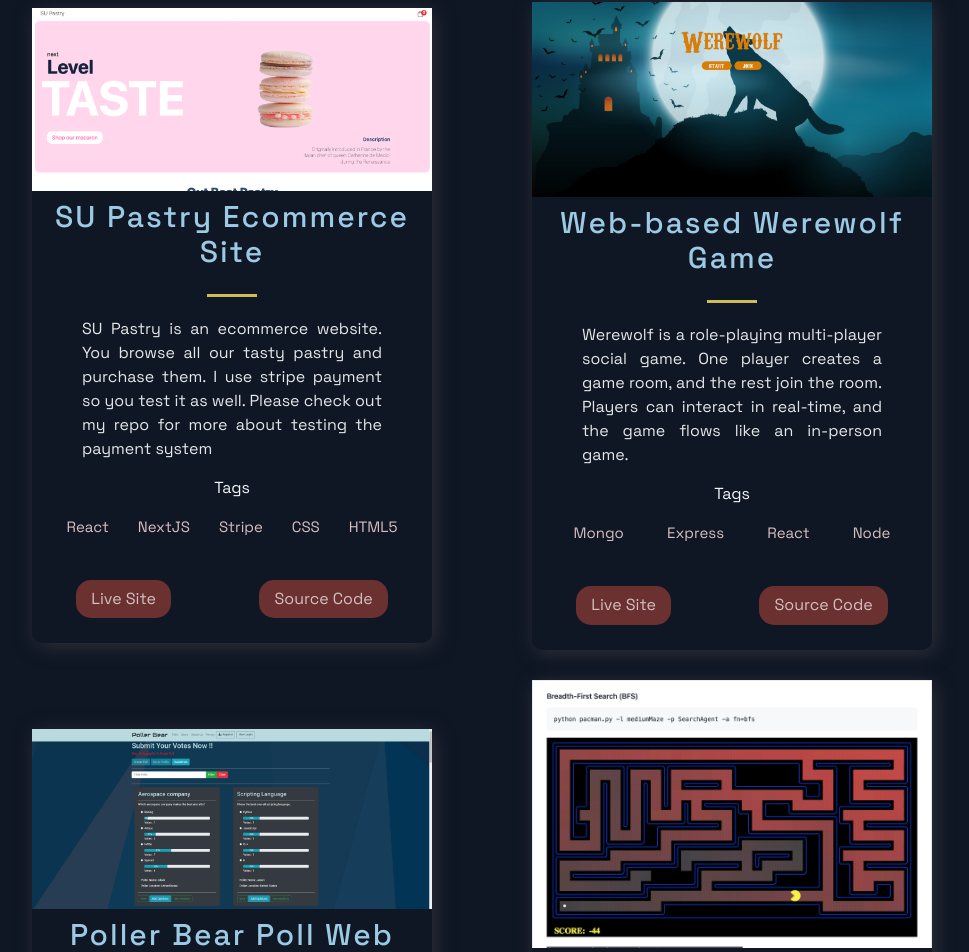
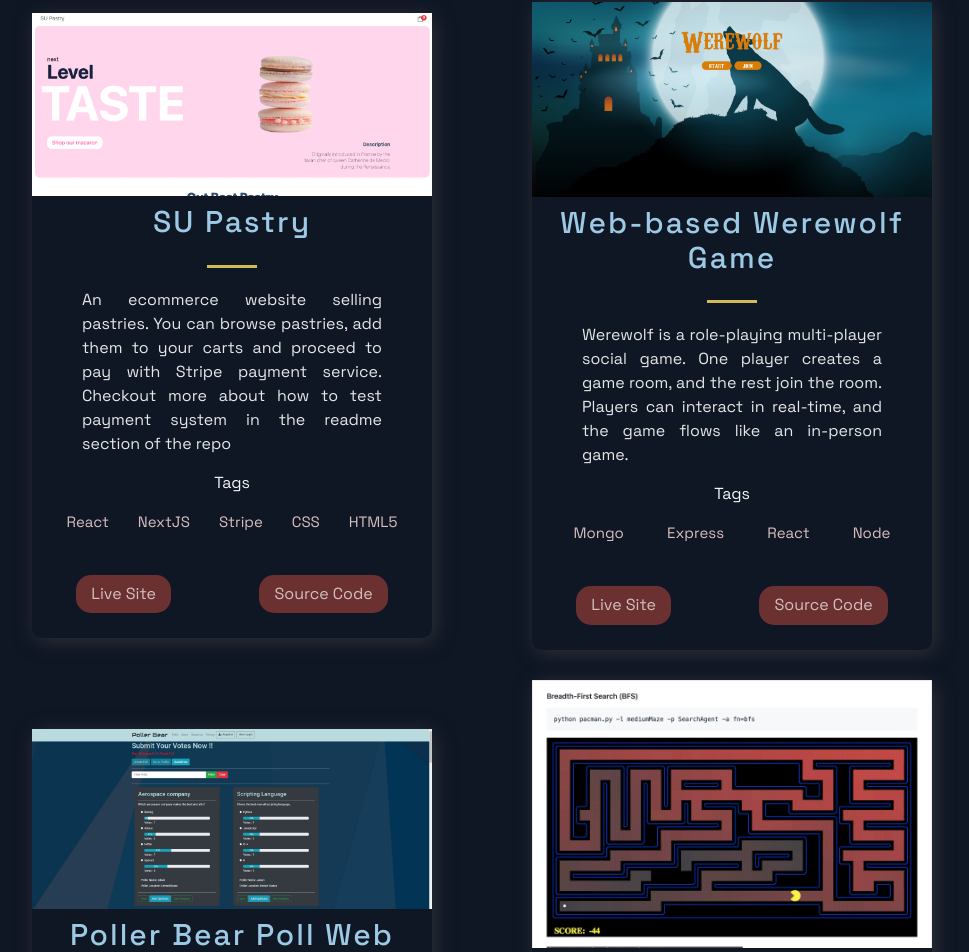
Before and after one commit to FangshengXuJason/Personal-Porforlio, a Next.js app: page / in a window 1280 px wide. Shown: the part 833-1785 px from the top of the page, without its empty margins (158-1127 px from the left). Built offline with nearby package versions, Linux system fonts and the light colour scheme.

Commit message:
constants.js: update SU Pastry project

```diff
--- a/src/constants/constants.js
+++ b/src/constants/constants.js
@@ -1,8 +1,8 @@
 export const projects = [
     {
-    title: 'SU Pastry Ecommerce Site',
+    title: 'SU Pastry',
     description:
-      'SU Pastry is an ecommerce website. You browse all our tasty pastry and purchase them. I use stripe payment so you test it as well. Please check out my repo for more about testing the payment system',
+      'An ecommerce website selling pastries. You can browse pastries, add them to your carts and proceed to pay with Stripe payment service. Checkout more about how to test payment system in the readme section of the repo',
     image: '/images/ecommerce-home-page.PNG',
     tags: ['React', 'NextJS', 'Stripe', 'CSS', 'HTML5'],
     show_source_link: true,
```
